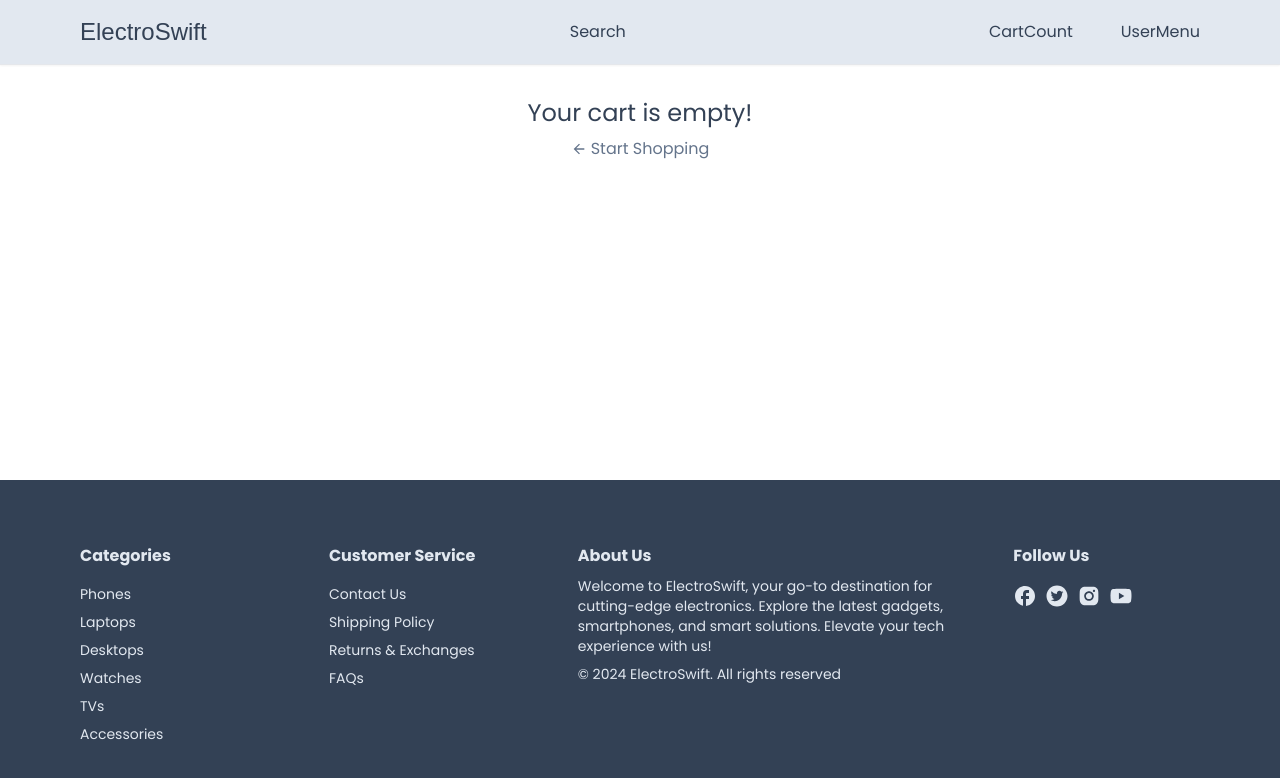
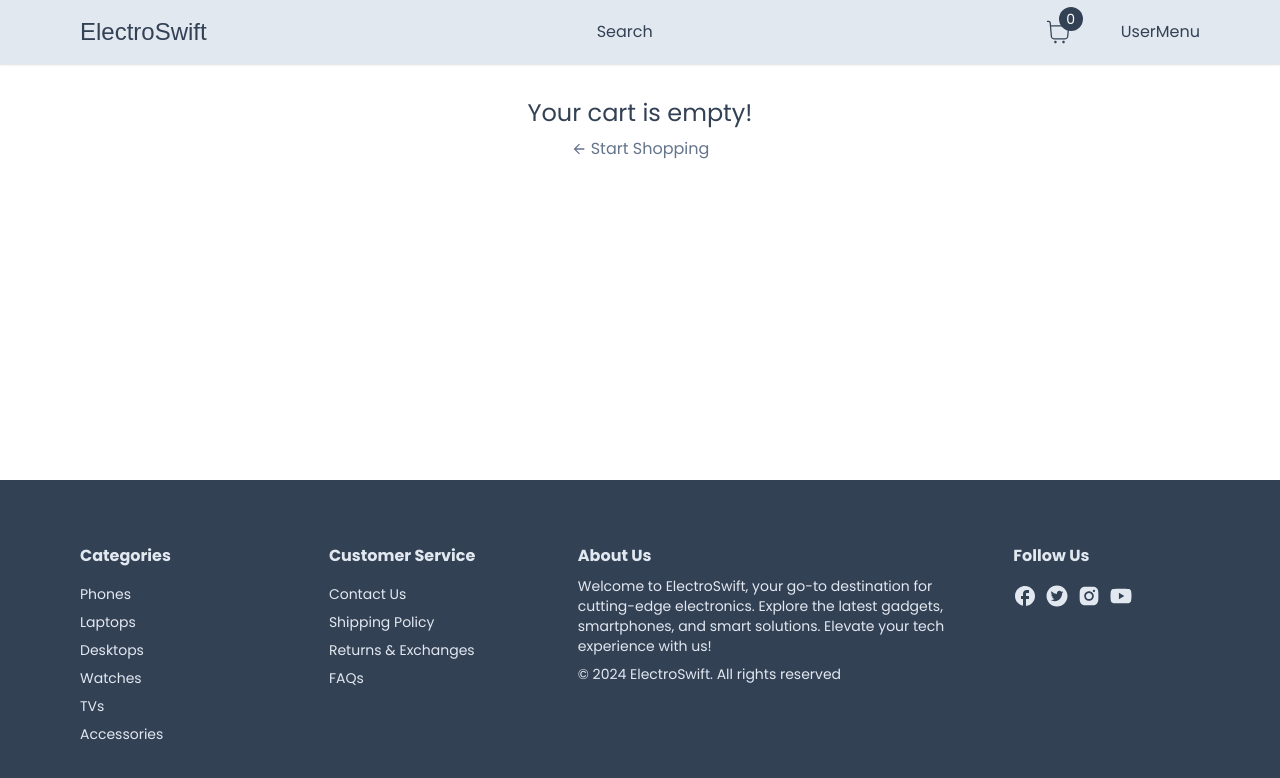
Before and after one commit to rizmiya-ameen/E-Commerce, a Next.js app: page /cart in a window 1280 px wide. Shown: the top 778 px of the page. Built offline with nearby package versions, Linux system fonts and the light colour scheme; a web font is replaced by a local one.

Commit message:
cart quantity nav bar

```diff
--- a/components/nav/CartCount.tsx
+++ b/components/nav/CartCount.tsx
@@ -13,6 +13,10 @@ const CartCount = () => {
       <div className="text-3xl">
         <CiShoppingCart />
       </div>
+
+      <span className="absolute top-[-10px] right-[-10px] bg-slate-700 text-white h-6 w-6 rounded-full flex items-center justify-center text-sm">
+        {cartTotalQty}
+      </span>
     </div>
   )
 }
--- a/components/nav/NavBar.tsx
+++ b/components/nav/NavBar.tsx
@@ -1,6 +1,7 @@
 import Link from "next/link";
 import Container from "../Container";
 import { Redressed } from "next/font/google";
+import CartCount from "./CartCount";
 
 const redressed = Redressed({ subsets: ["latin"], weight: ["400"]})
 
@@ -16,7 +17,7 @@ export const NavBar = () => {
           <div className="hidden md:block">Search</div>
 
           <div className="flex items-center gap-8 md:gap-12">
-            <div>CartCount</div>
+            <CartCount />
             <div>UserMenu</div>
           </div>
 
```
